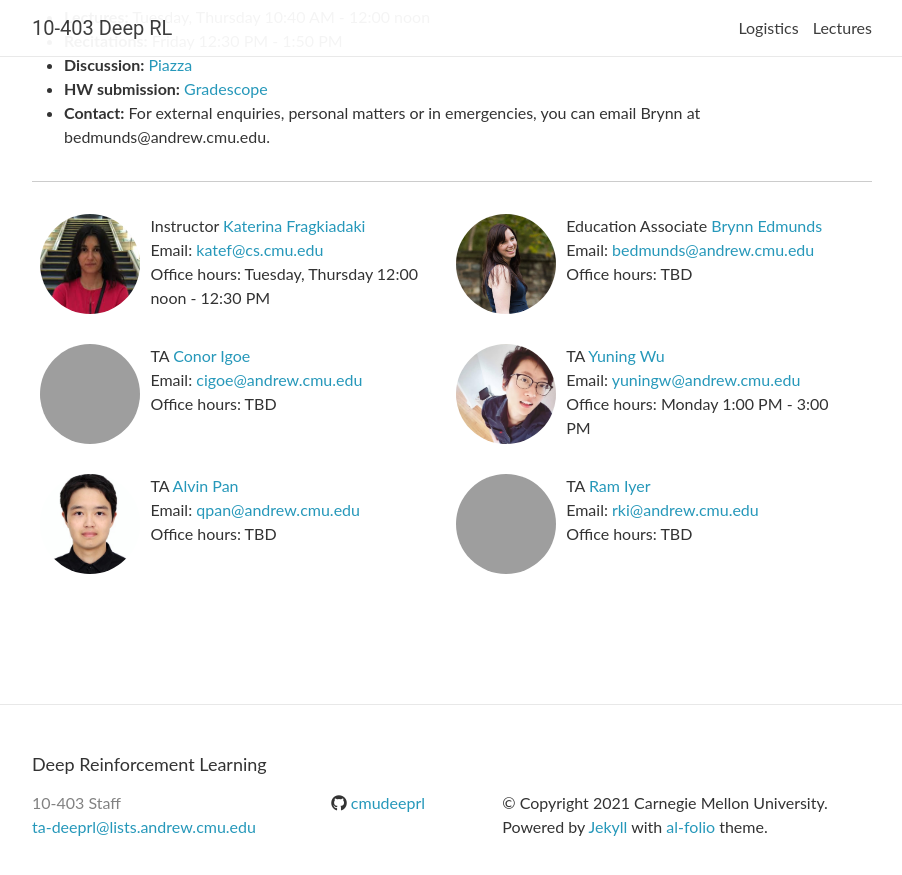
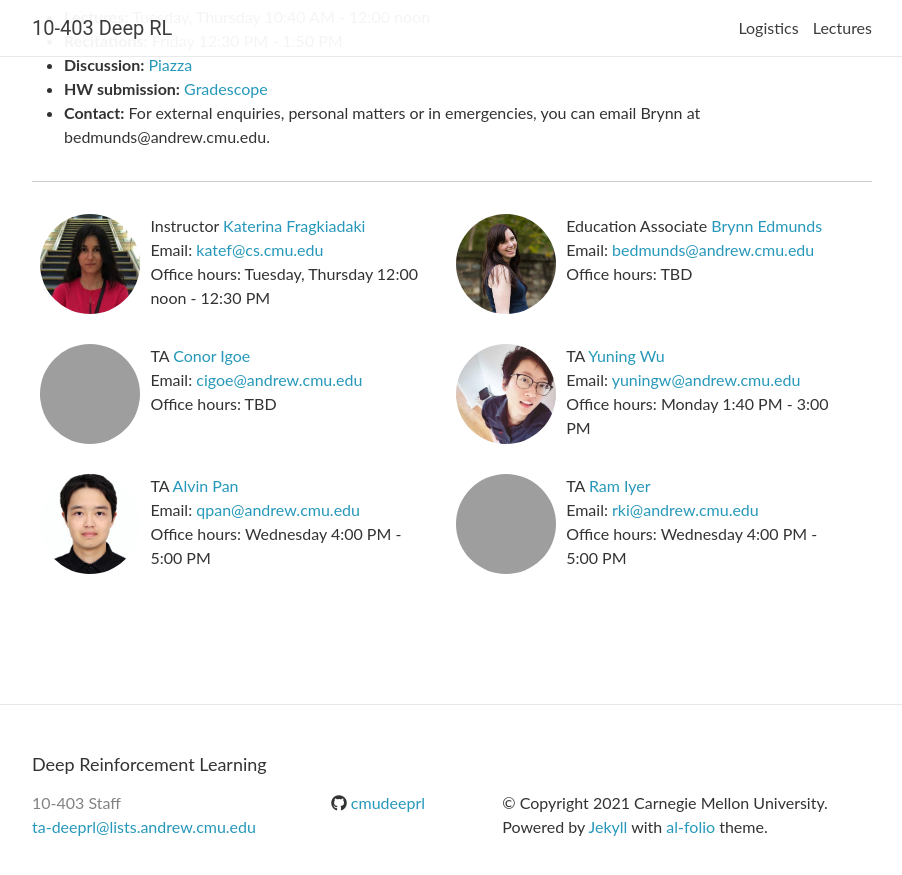
Before and after one commit to cmudeeprl/403_website, a Jekyll site: the page built from _pages/about.md, in a window 1280 px wide and 900 px high, scrolled down 1125 px, cut to the strip 0-875 px from the top of the window. Shown: the whole strip, without its empty margins (188-1090 px from the left). Built offline with Jekyll 4.4.1, drawn with Linux system fonts in a browser that asks for light colours; nearby versions of some CDN libraries; comment, search, counter and statistics services are not loaded; grey boxes are pictures that could not be loaded.

Commit message:
feat: OH hour

```diff
--- a/_data/staff.yml
+++ b/_data/staff.yml
@@ -22,17 +22,17 @@ TAs:
     - name: Yuning Wu
       email: yuningw@andrew.cmu.edu
       url: https://www.linkedin.com/in/yuning-wu/
-      office-hours: Monday 1:00 PM - 3:00 PM
+      office-hours: Monday 1:40 PM - 3:00 PM
       image: staff/yuningw.jpg
 
     - name: Alvin Pan
       email: qpan@andrew.cmu.edu
       url: https://www.linkedin.com/in/alvin-pan-75b8b9146/
-      office-hours: TBD
+      office-hours: Wednesday 4:00 PM - 5:00 PM
       image: staff/qpan.jpg
 
     - name: Ram Iyer
       email: rki@andrew.cmu.edu
       url: https://www.linkedin.com/in/ram-iyer95/
-      office-hours: TBD
+      office-hours: Wednesday 4:00 PM - 5:00 PM
       image: staff/rki.jpg
```
